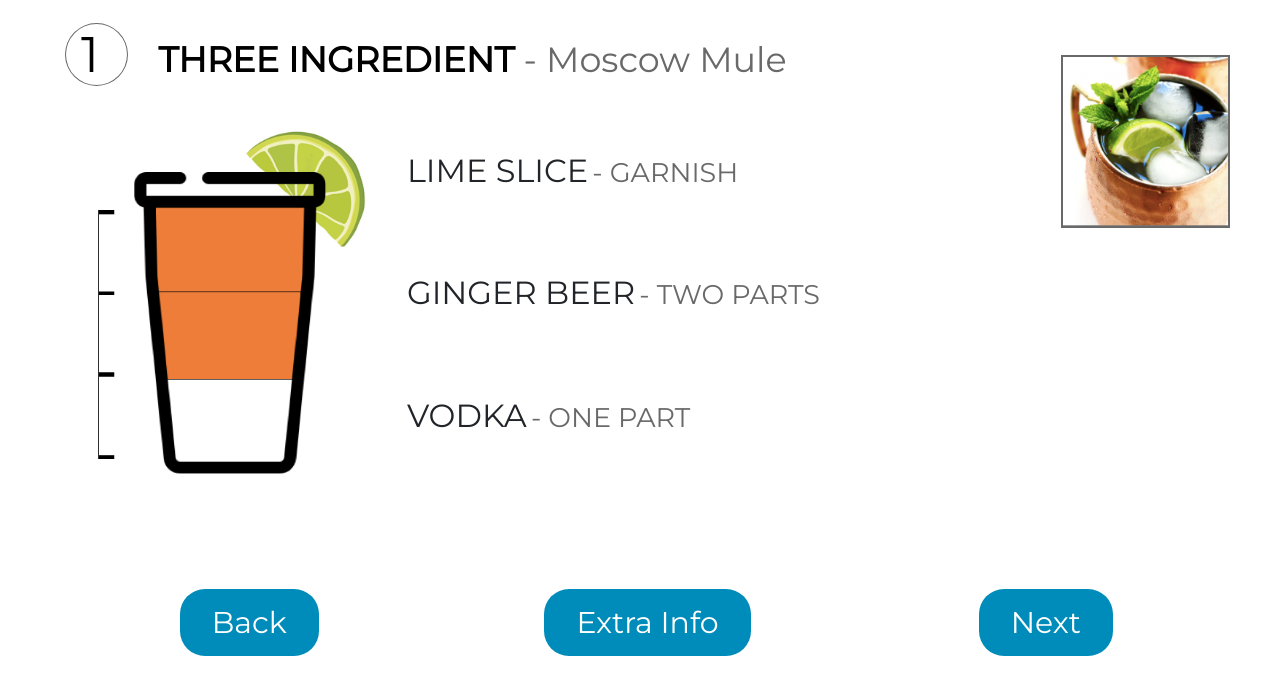
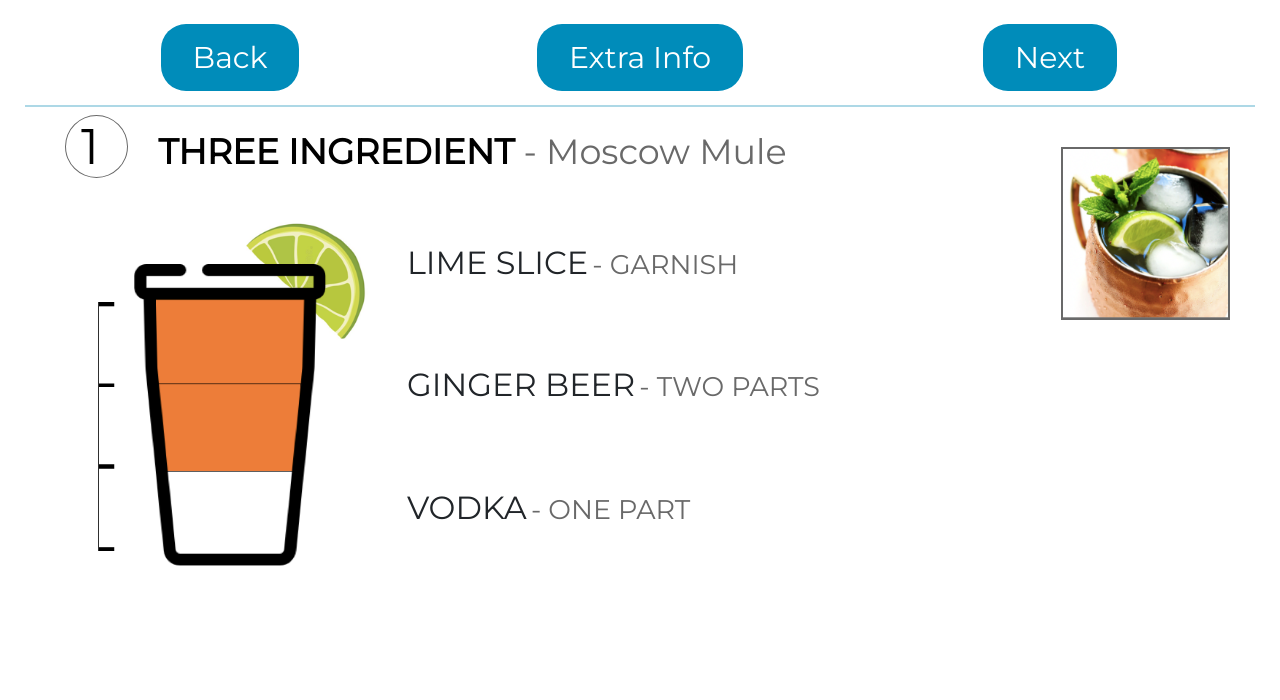
Before and after one commit to chris-cox-columbia/UID-Final-Project, a Flask app: page /learn/intro/1 in a window 1280 px wide. Shown: the part 101-801 px from the top of the page. After the commit the page ends 667 px from the top, so only its background shows below. Run offline with Flask 2, Linux system fonts and the light colour scheme; some libraries are stand-ins or nearby versions; some web fonts are replaced.

Commit message:
Added more CSS to the Learning portion

```diff
--- a/static/layout.css
+++ b/static/layout.css
@@ -9,7 +9,7 @@ body {
     width: auto;
     box-sizing: border-box;
     position: relative;
-    margin: 25px;
+    margin: 10px 25px 0px 25px;
 }
 .button1 {
     width: 400px;
@@ -45,6 +45,10 @@ body {
     margin-left: 3em;
     margin-right: 3em;
 }
+.nav-link:hover {
+    background-color: lightgray;
+    border-radius: 25px;
+}
 .welcomelogo {
     display: flex;
     -webkit-flex-wrap: nowrap;
--- a/static/learn.css
+++ b/static/learn.css
@@ -86,6 +86,13 @@
     cursor: pointer;
     background-color: #008CBA;
     font-family: 'Montserrat';
+    position: relative;
+}
+.button_design:hover {
+    position: absolute;
+}
+.line_break {
+    border-bottom: 2px solid lightblue;
 }
 .instruct_box{
     padding-top: 30px;
--- a/templates/introDrinkPage.html
+++ b/templates/introDrinkPage.html
@@ -10,6 +10,20 @@
 <script>
     let drinkInfo = {{drinkInfo|tojson}}
 </script>
+
+<div class="row" style="margin: 0">
+    <div class="col-md-4 bottom_button">
+        <button type="button" class="button_design" id="back_button_intro">Back</button>
+    </div>
+    <div class="col-md-4 bottom_button">
+        <button type="button" class="button_design" id="extra_info_button">Extra Info</button>
+    </div>
+    <div class="col-md-4 bottom_button">
+        <button type="button" class="button_design" id="next_button_intro">Next</button>
+    </div>
+</div>
+
+<div class="line_break"></div>
 
 <div class="a-container">
     <div class="row">
@@ -43,17 +57,6 @@
             </div>
         </div>
     </div>
-    <div class="row">
-        <div class="col-md-4 bottom_button">
-            <button type="button" class="button_design" id="back_button_intro">Back</button>
-        </div>
-        <div class="col-md-4 bottom_button">
-            <button type="button" class="button_design" id="extra_info_button">Extra Info</button>
-        </div>
-        <div class="col-md-4 bottom_button">
-            <button type="button" class="button_design" id="next_button_intro">Next</button>
-        </div>
-    </div>
 </div>
 
 <div id="dialog" class="discard_box" title="Extra Info">
```
Also changed, not shown: templates/videoDrinkPage.html (+14 -11 lines).
